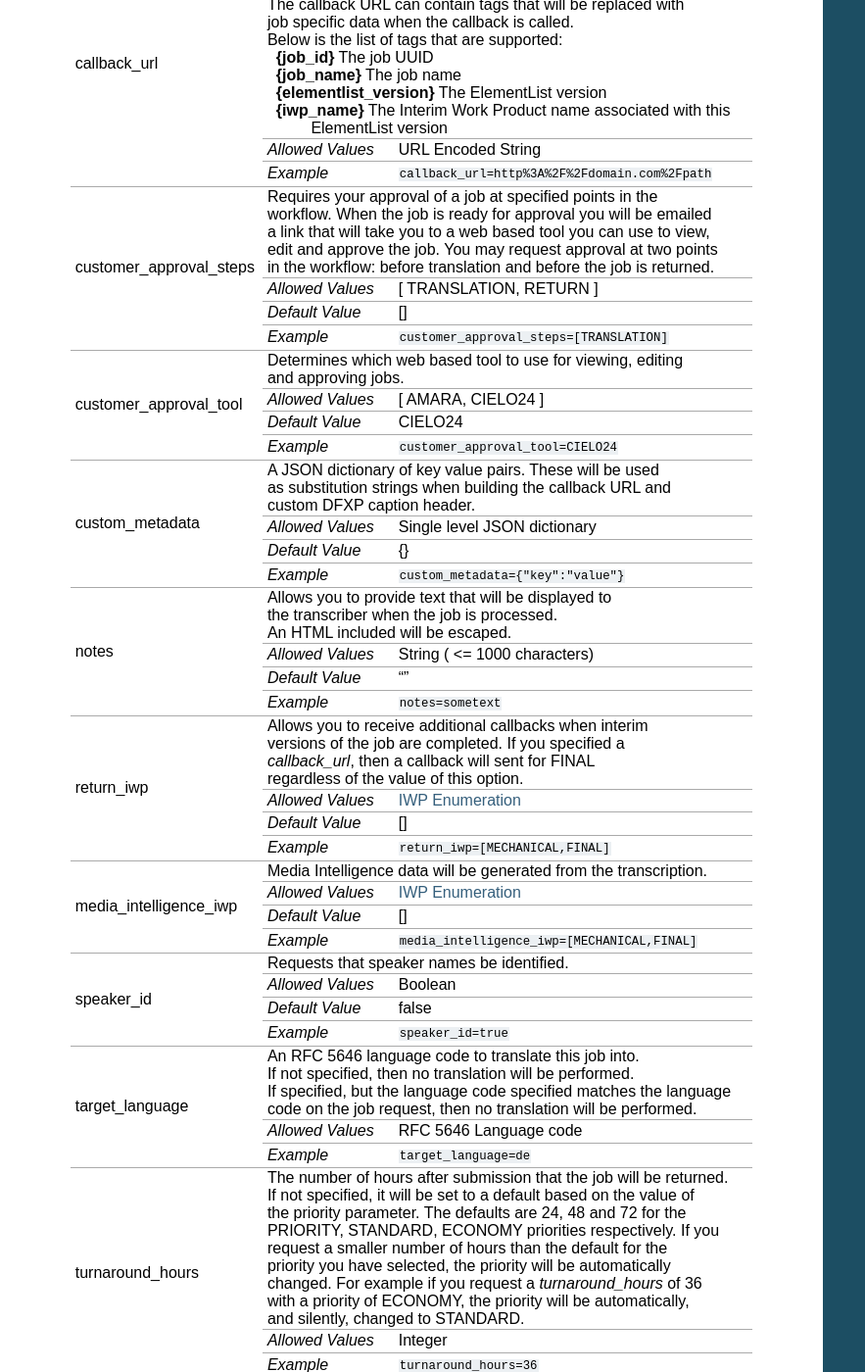
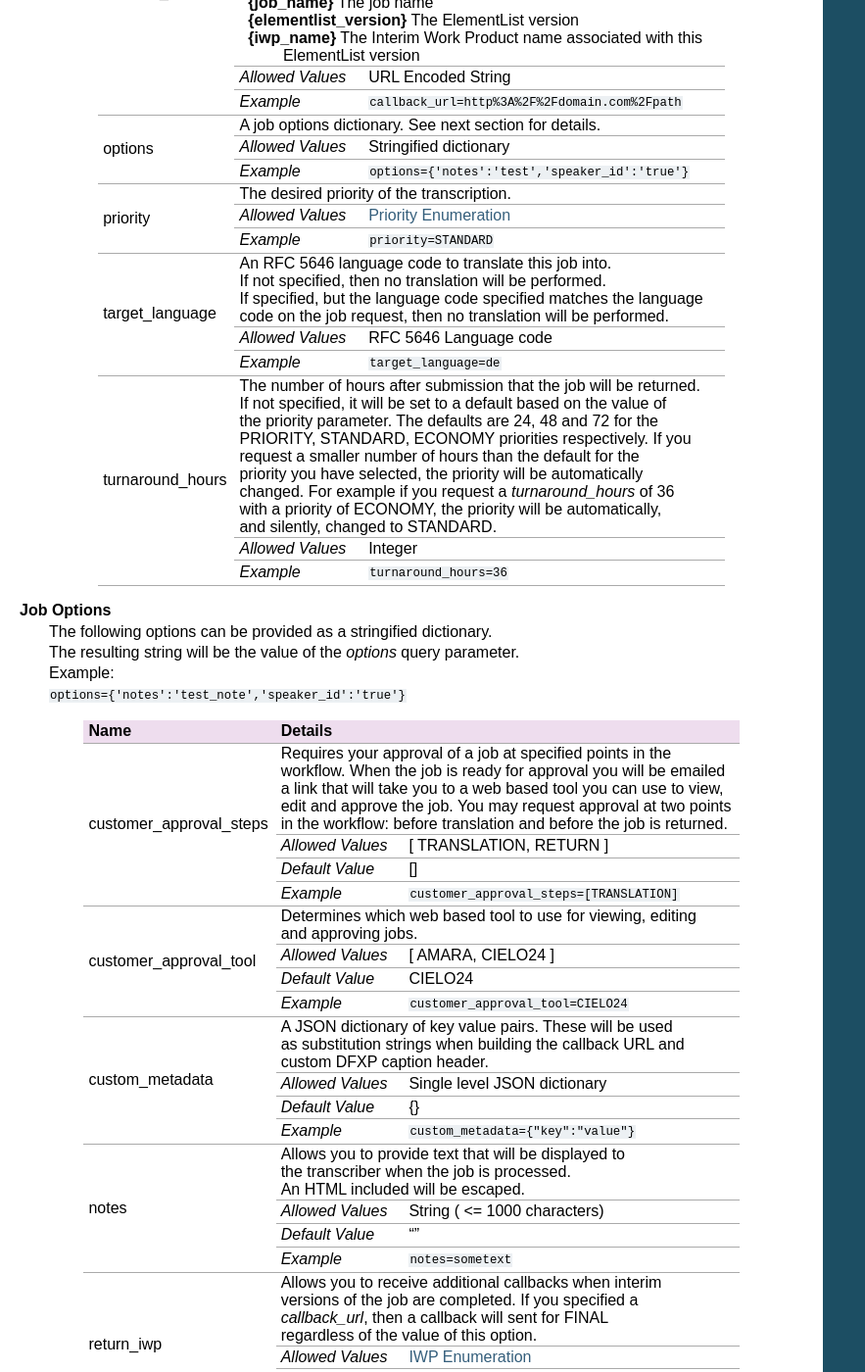
Before and after one commit to cielo24/Docs, a Sphinx documentation site: the page built from api/source/job_control/perform_transcription.rst, in a window 1280 px wide and 1400 px high, scrolled down 786 px. Shown: the whole window at 98% size, without its empty margins (0-883 px from the left). Built offline with Sphinx 7.4.7, drawn with Linux system fonts in a browser that asks for light colours; some of the changed text lies outside the part shown.

Commit message:
EN-2353: perform_transcription updated

```diff
--- a/api/source/job_control/perform_transcription.rst
+++ b/api/source/job_control/perform_transcription.rst
@@ -69,6 +63,62 @@ See :ref:`callback documentation <callbacks-label>` for details.
 |                         +------------------+----------------------------------------------------------------------+
 |                         | `Example`        | ``callback_url=http%3A%2F%2Fdomain.com%2Fpath``                      |
 +-------------------------+------------------+----------------------------------------------------------------------+
+| options                 | .. raw:: html                                                                           |
+|                         |                                                                                         |
+|                         |  A job options dictionary. See next section for details.                                |
+|                         |                                                                                         |
+|                         +------------------+----------------------------------------------------------------------+
+|                         | `Allowed Values` | Stringified dictionary                                               |
+|                         +------------------+----------------------------------------------------------------------+
+|                         | `Example`        | ``options={'notes':'test','speaker_id':'true'}``                     |
++-------------------------+------------------+----------------------------------------------------------------------+
+| priority                | .. raw:: html                                                                           |
+|                         |                                                                                         |
+|                         |  The desired priority of the transcription.                                             |
+|                         |                                                                                         |
+|                         +------------------+----------------------------------------------------------------------+
+|                         | `Allowed Values` | :ref:`priority-label`                                                |
+|                         +------------------+----------------------------------------------------------------------+
+|                         | `Example`        | ``priority=STANDARD``                                                |
++-------------------------+------------------+----------------------------------------------------------------------+
+| target_language         | .. raw:: html                                                                           |
+|                         |                                                                                         |
+|                         |  An RFC 5646 language code to translate this job into.</br>                             |
+|                         |  If not specified, then no translation will be performed.</br>                          |
+|                         |  If specified, but the language code specified matches the language</br>                |
+|                         |  code on the job request, then no translation will be performed.</br>                   |
+|                         |                                                                                         |
+|                         +------------------+----------------------------------------------------------------------+
+|                         | `Allowed Values` | RFC 5646 Language code                                               |
+|                         +------------------+----------------------------------------------------------------------+
+|                         | `Example`        | ``target_language=de``                                               |
++-------------------------+------------------+----------------------------------------------------------------------+
+| turnaround_hours        | .. raw:: html                                                                           |
+|                         |                                                                                         |
+|                         |  The number of hours after submission that the job will be returned.</br>               |
+|                         |  If not specified, it will be set to a default based on the value of</br>               |
+|                         |  the priority parameter. The defaults are 24, 48 and 72 for the</br>                    |
+|                         |  PRIORITY, STANDARD, ECONOMY priorities respectively. If you</br>                       |
+|                         |  request a smaller number of hours than the default for the</br>                        |
+|                         |  priority you have selected, the priority will be automatically</br>                    |
+|                         |  changed. For example if you request a <i>turnaround_hours</i> of 36</br>               |
+|                         |  with a priority of ECONOMY, the priority will be automatically,</br>                   |
+|                         |  and silently, changed to STANDARD.                                                     |
+|                         +------------------+----------------------------------------------------------------------+
+|                         | `Allowed Values` | Integer                                                              |
+|                         +------------------+----------------------------------------------------------------------+
+|                         | `Example`        | ``turnaround_hours=36``                                              |
++-------------------------+------------------+----------------------------------------------------------------------+
+
+**Job Options**
+  | The following options can be provided as a stringified dictionary.
+  | The resulting string will be the value of the `options` query parameter.
+  | Example:
+  | ``options={'notes':'test_note','speaker_id':'true'}``
+
++-------------------------+-----------------------------------------------------------------------------------------+
+| Name                    | Details                                                                                 |
++=========================+=========================================================================================+
 | customer_approval_steps | .. raw:: html                                                                           |
 |                         |                                                                                         |
 |                         |  Requires your approval of a job at specified points in the</br>                        |
@@ -158,34 +208,6 @@ See :ref:`callback documentation <callbacks-label>` for details.
 |                         +------------------+----------------------------------------------------------------------+
 |                         | `Example`        | ``speaker_id=true``                                                  |
 +-------------------------+------------------+----------------------------------------------------------------------+
-| target_language         | .. raw:: html                                                                           |
-|                         |                                                                                         |
-|                         |  An RFC 5646 language code to translate this job into.</br>                             |
-|                         |  If not specified, then no translation will be performed.</br>                          |
-|                         |  If specified, but the language code specified matches the language</br>                |
-|                         |  code on the job request, then no translation will be performed.</br>                   |
-|                         |                                                                                         |
-|                         +------------------+----------------------------------------------------------------------+
-|                         | `Allowed Values` | RFC 5646 Language code                                               |
-|                         +------------------+----------------------------------------------------------------------+
-|                         | `Example`        | ``target_language=de``                                               |
-+-------------------------+------------------+----------------------------------------------------------------------+
-| turnaround_hours        | .. raw:: html                                                                           |
-|                         |                                                                                         |
-|                         |  The number of hours after submission that the job will be returned.</br>               |
-|                         |  If not specified, it will be set to a default based on the value of</br>               |
-|                         |  the priority parameter. The defaults are 24, 48 and 72 for the</br>                    |
-|                         |  PRIORITY, STANDARD, ECONOMY priorities respectively. If you</br>                       |
-|                         |  request a smaller number of hours than the default for the</br>                        |
-|                         |  priority you have selected, the priority will be automatically</br>                    |
-|                         |  changed. For example if you request a <i>turnaround_hours</i> of 36</br>               |
-|                         |  with a priority of ECONOMY, the priority will be automatically,</br>                   |
-|                         |  and silently, changed to STANDARD.                                                     |
-|                         +------------------+----------------------------------------------------------------------+
-|                         | `Allowed Values` | Integer                                                              |
-|                         +------------------+----------------------------------------------------------------------+
-|                         | `Example`        | ``turnaround_hours=36``                                              |
-+-------------------------+------------------+----------------------------------------------------------------------+
 
 **Responses**
 
```
Also changed, not shown: other parts of api/source/job_control/perform_transcription.rst (+0 -6 lines).
